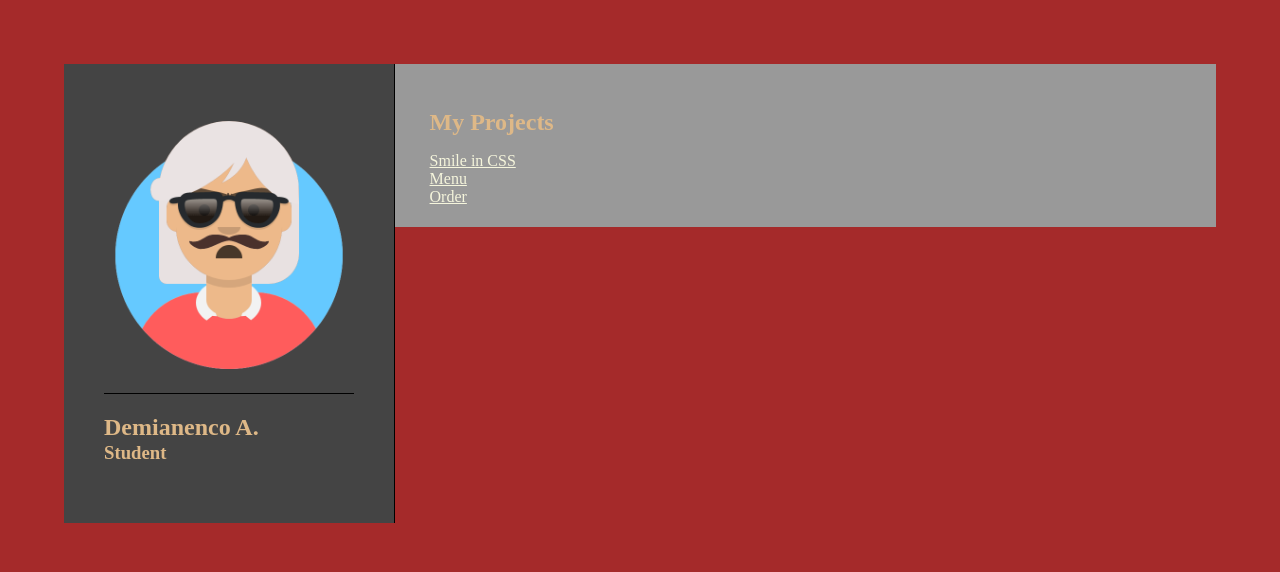
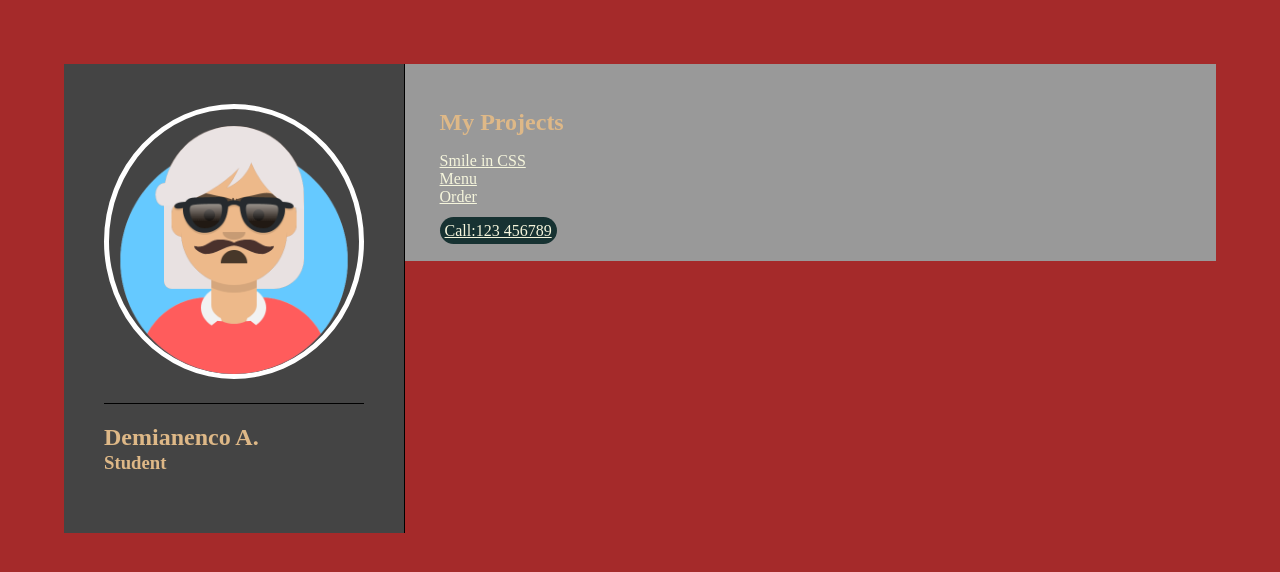
Before and after one commit to akimdemianenco/akimdemianenco.github.io, a plain HTML site: page index.html in a window 1280 px wide. Drawn offline with Linux system fonts and the light colour scheme.

Commit message:
Add files via upload

```diff
--- a/index.html
+++ b/index.html
@@ -52,6 +52,36 @@
         color: chartreuse;
     }
 
+
+    .avatar{
+
+        border-radius: 50%;
+        border:5px solid white;
+        animation: rot 3s;
+
+
+    }
+
+    .call{
+        background-color: #173232;
+        padding:5px;
+        border-radius: 50px;
+        animation:pulse 0.5s 6;
+        animation-delay:1s;
+    }
+
+
+    @keyframes rot{
+        from{transform: translateX(-1000px) rotate(0deg);}
+        to{ transform: translateX(0px)rotate(720deg);}
+    }
+
+     @keyframes pulse{
+        from{background-color: blue;}
+        to{background-color: blueviolet; }
+    }
+
+
     </style>
 
 </head>
@@ -61,7 +91,7 @@
 
         <div class="col-left">
 
-            <img src="images/avatar.png" alt="Demianenco A.">
+            <img class="avatar" src="images/avatar.png" alt="Demianenco A.">
             <h2 style="border-top: 0.5px solid black;"
             >Demianenco A.</h2>
             <h3>Student</h3>
@@ -75,6 +105,9 @@
     <li><a href="http://" target="_blank" rel="noopener noreferrer">Menu</a></li>
     <li><a href="http://" target="_blank" rel="noopener noreferrer">Order</a></li>
 </ul>
+<p>
+    <a class="call" href="tel:+123456789">Call:123 456789</a>
+</p>
 
         </div>
 
```
